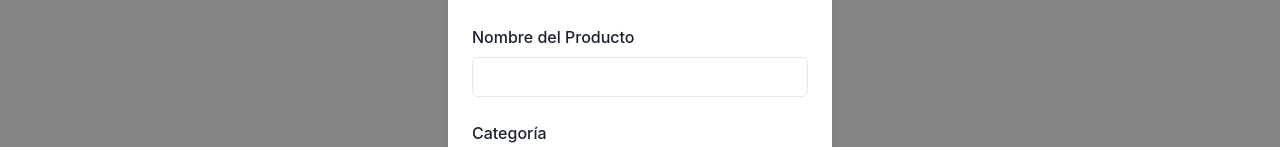
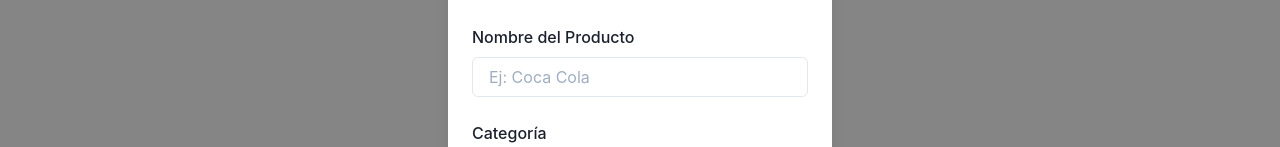
Before and after one commit to Auchan22/Blist-React, a React (Vite) app: page / in a window 1280 px wide. Both pictures are taken after a click on the button 1186 px from the left and 730 px from the top of the page. Shown: the part 218-365 px from the top of the page. Built offline with nearby package versions, Linux system fonts and the light colour scheme.

Commit message:
Imported the description´s handler

```diff
--- a/src/components/FormItem.jsx
+++ b/src/components/FormItem.jsx
@@ -14,16 +14,24 @@ import CATEGORIES from "../assets/categoryAPI";
 import InputContext from "../Context/InputContext";
 
 const FormItem = () => {
-  const { name, handleInputChange, handleSubmit, handleClick, handleSelect } =
-    useContext(InputContext);
+  const {
+    name,
+    category,
+    description,
+    handleInputChange,
+    handleClick,
+    handleSelect,
+    handleDescription,
+  } = useContext(InputContext);
 
   return (
     <>
-      <form onSubmit={handleSubmit}>
+      <form onSubmit={(e) => e.preventDefault()}>
         <FormControl>
           <FormLabel htmlFor="name">Nombre del Producto</FormLabel>
           <Input
             id="name"
+            placeholder="Ej: Coca Cola"
             type="text"
             value={name}
             onChange={handleInputChange}
@@ -34,6 +42,7 @@ const FormItem = () => {
           <FormLabel htmlFor="category">Categoría</FormLabel>
           <Select
             placeholder="Seleccione una categoría"
+            value={category}
             onChange={handleSelect}
           >
             {CATEGORIES.map((option) => (
@@ -51,7 +60,11 @@ const FormItem = () => {
         <br />
         <FormControl>
           <FormLabel htmlFor="category">Descripción</FormLabel>
-          <Textarea placeholder="Descripcion del producto" />
+          <Textarea
+            placeholder="Descripcion del producto"
+            value={description}
+            onChange={handleDescription}
+          />
         </FormControl>
 
         <ModalFooter>
```
